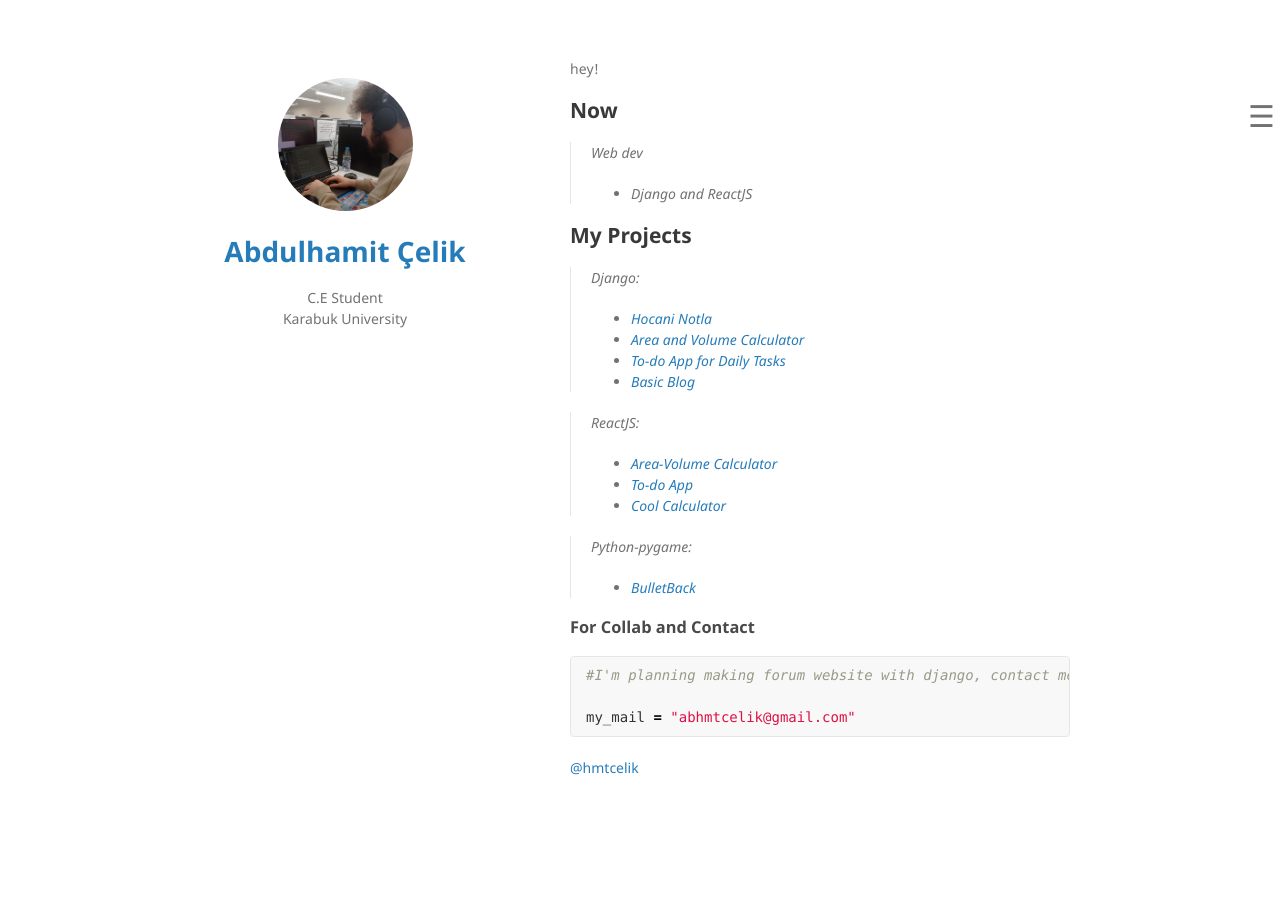
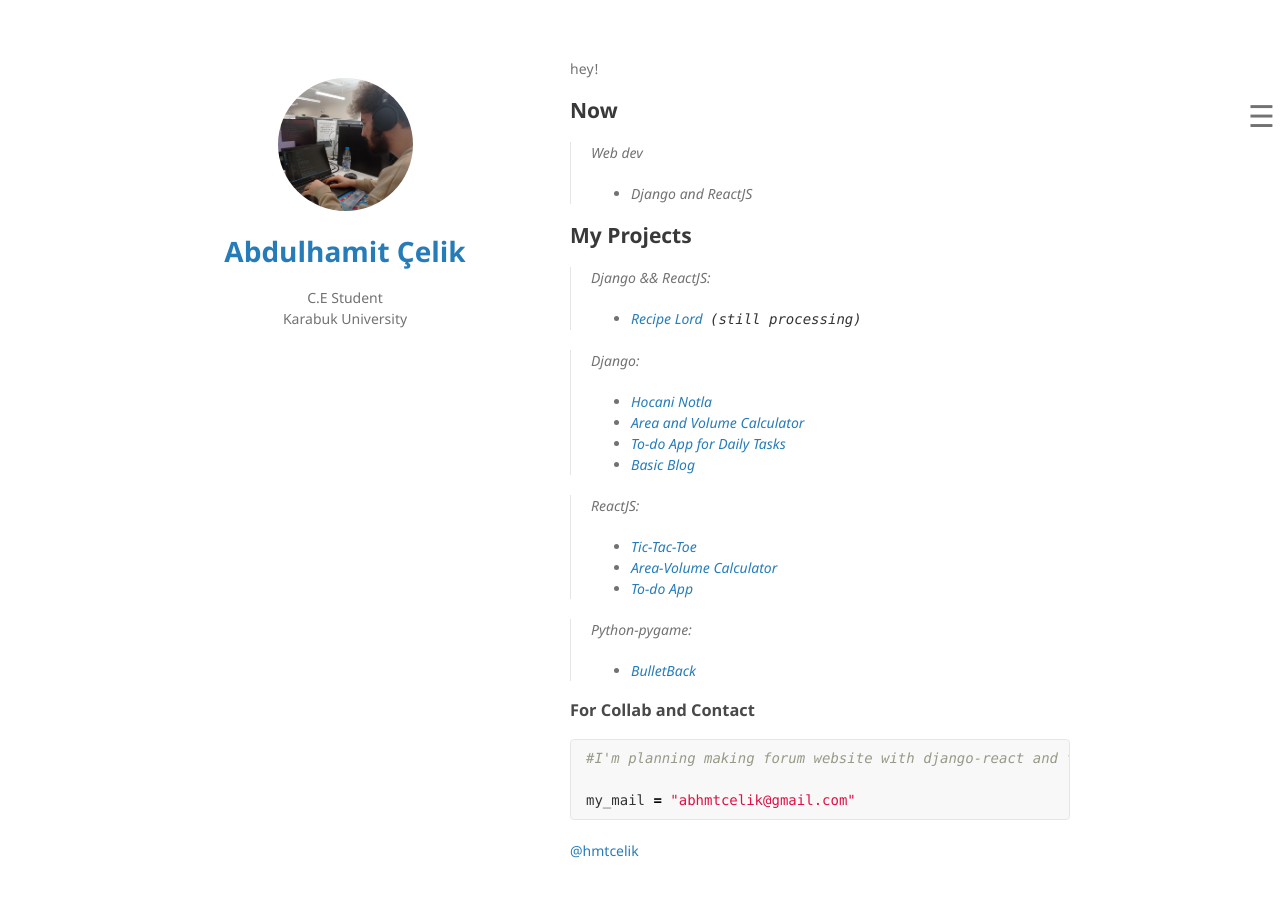
Before and after one commit to hmtcelik/my-resume, a Jekyll site: the page built from index.md, in a window 1280 px wide and 931 px high. Shown: the top 897 px of the window. Built offline with Jekyll 4.4.1, drawn with Linux system fonts in a browser that asks for light colours; nearby versions of some CDN libraries; library files that are not in the unit come from our copies.

Commit message:
add tictactoe and recipe lord

````diff
--- a/index.md
+++ b/index.md
@@ -11,6 +11,9 @@ hey!
 
 ## My Projects
 
+>Django && ReactJS:
+  - <a class="changes changecolor" href="https://github.com/hmtcelik/recipelord" target="_blank"> Recipe Lord</a>&nbsp; `(still processing)`
+
 >Django:
   - <a class="changes changecolor" href="https://github.com/hmtcelik/hocaninotla" target="_blank">Hocani Notla</a>
   - <a class="changes changecolor" href="https://github.com/hmtcelik/django-AreaCalc" target="_blank">Area and Volume Calculator</a>
@@ -18,9 +21,9 @@ hey!
   - <a class="changes changecolor" href="https://github.com/hmtcelik/django_blog" target="_blank">Basic Blog</a>
 
 >ReactJS:
+  - <a class="changes changecolor" href="https://hmtcelik.github.io/tic-tac-toe/" target="_blank">Tic-Tac-Toe</a>
   - <a class="changes changecolor" href="https://hmtcelik.github.io/area-volume-calculator/" target="_blank">Area-Volume Calculator</a>
   - <a class="changes changecolor" href="https://hmtcelik.github.io/to-do/" target="_blank">To-do App</a>
-  - <a class="changes changecolor" href="https://hmtcelik.github.io/cool-calculator/" target="_blank">Cool Calculator</a>
 
 >Python-pygame:
   - <a class="changes changecolor" href="https://github.com/hmtcelik/BulletBack" target="_blank">BulletBack</a>
@@ -29,7 +32,7 @@ hey!
 ### For Collab and Contact
 
 ```python
-#I'm planning making forum website with django, contact me
+#I'm planning making forum website with django-react and fastAPI
 
 my_mail = "abhmtcelik@gmail.com"
 ```
````
